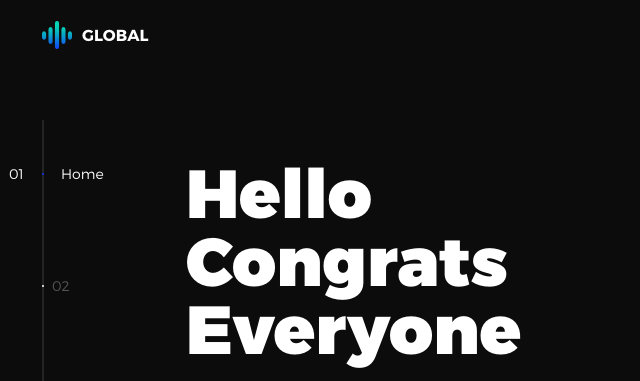
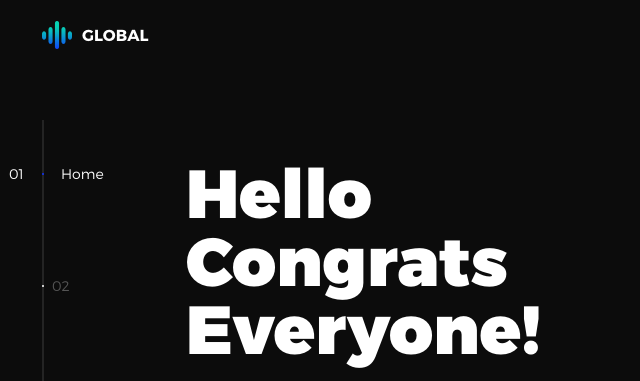
Before and after one commit to didin012/CICD-Pipeline-EC2-Jenkins-SonarQube-Docker, a plain HTML site: page index.html in a window 1280 px wide. Shown: the top 381 px of the page, 22-662 px from the left. Drawn offline with nearby package versions, Linux system fonts and the light colour scheme.

Commit message:
Update index.html

```diff
--- a/index.html
+++ b/index.html
@@ -48,7 +48,7 @@
           <li class="l-section section section--is-active">
             <div class="intro">
               <div class="intro--banner">
-                <h1>Hello<br>Congrats<br>Everyone</h1>
+                <h1>Hello<br>Congrats<br>Everyone!</h1>
                 <button class="cta">Hire Us
                   <svg version="1.1" id="Layer_1" xmlns="http://www.w3.org/2000/svg" xmlns:xlink="http://www.w3.org/1999/xlink" x="0px" y="0px" viewBox="0 0 150 118" style="enable-background:new 0 0 150 118;" xml:space="preserve">
                   <g transform="translate(0.000000,118.000000) scale(0.100000,-0.100000)">
```
